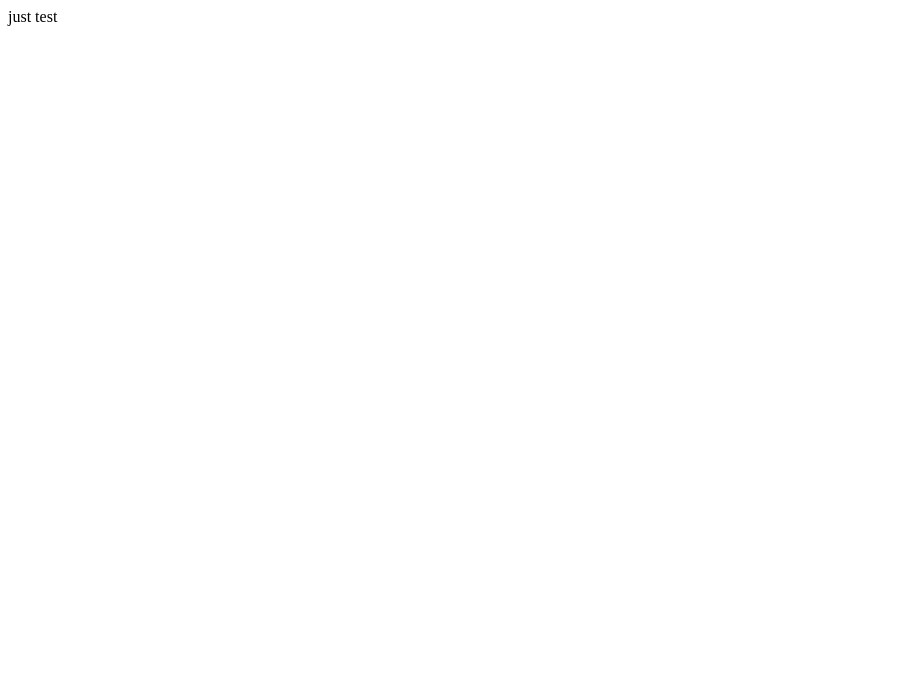
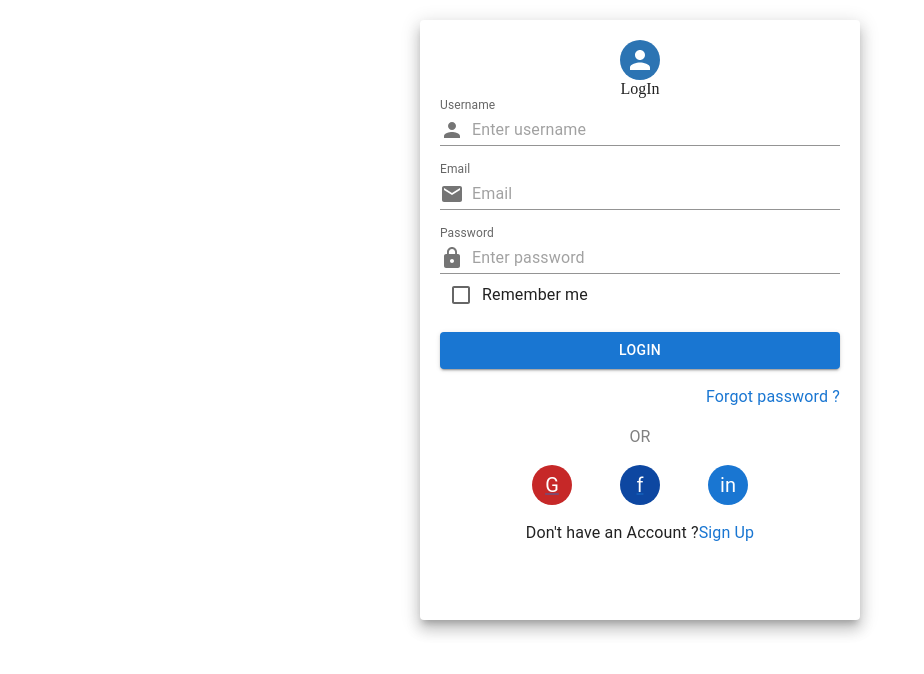
Before and after one commit to mohamed3omar/clothes-e-commerce-, a React (Create React App) app in the folder Frontend/clothes-ecommerce/: page / in a window 1280 px wide. Shown: the top 674 px of the page, without its empty margins (0-924 px from the left). Built offline with nearby package versions, Linux system fonts and the light colour scheme.

Commit message:
Update App.js

```diff
--- a/Frontend/clothes-ecommerce/src/App.js
+++ b/Frontend/clothes-ecommerce/src/App.js
@@ -1,10 +1,24 @@
 import './App.css';
-
+import React from "react";
+import {BrowserRouter as  Router, Routes, Route, Link} from 'react-router-dom';
+import Login from './pages/Login'
+import Register from './pages/Register'
 function App() {
   return (
-    <>
-      just test
-    </>
+    <div>
+      <header className='App-header'>
+              <Router>
+                <Routes>
+                  <Route exact path='/' element ={<Login/>}>
+
+                  </Route>
+                  <Route path="/Register" element ={<Register/>}>
+
+                  </Route>
+                </Routes>
+              </Router>
+      </header>
+    </div>
   );
 }
 
```
